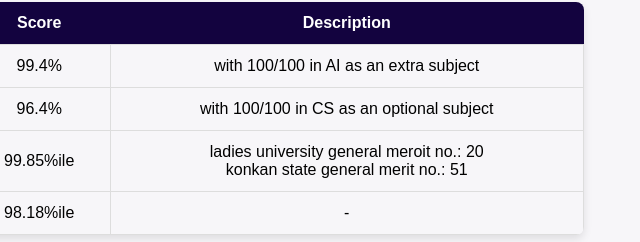
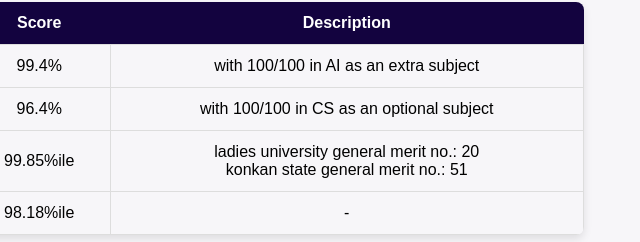
Before and after one commit to shreyakash24/Portfolio-website, a plain HTML site: page index.html in a window 1280 px wide. Shown: the part 974-1216 px from the top of the page, 448-1088 px from the left. Drawn offline with nearby package versions, Linux system fonts and the light colour scheme.

Commit message:
modified

```diff
--- a/index.html
+++ b/index.html
@@ -209,7 +209,7 @@
           <tr>
             <td>MHT-CET</td>
             <td>99.85%ile</td>
-            <td>ladies university general meroit no.: 20<br>
+            <td>ladies university general merit no.: 20<br>
                 konkan state general merit no.: 51 </td>
           </tr>
           <tr>
```
